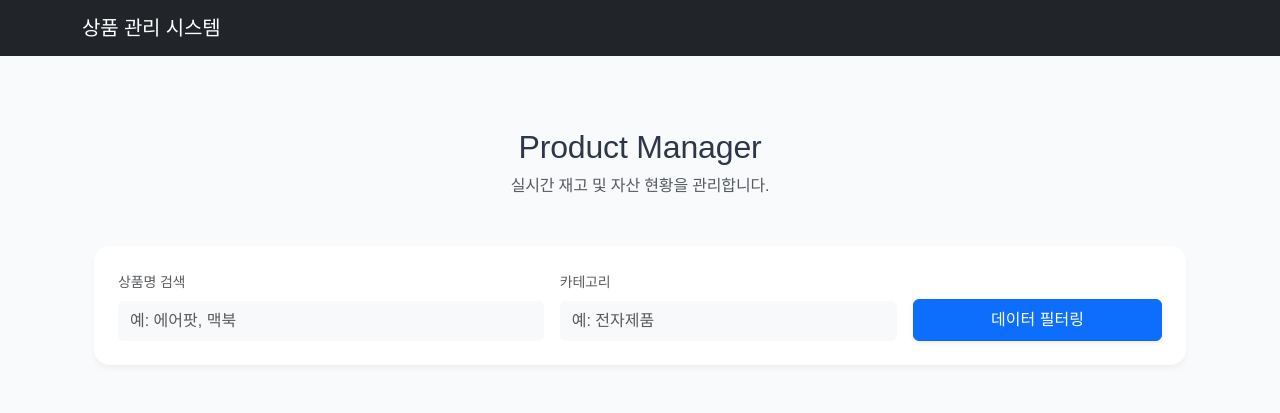
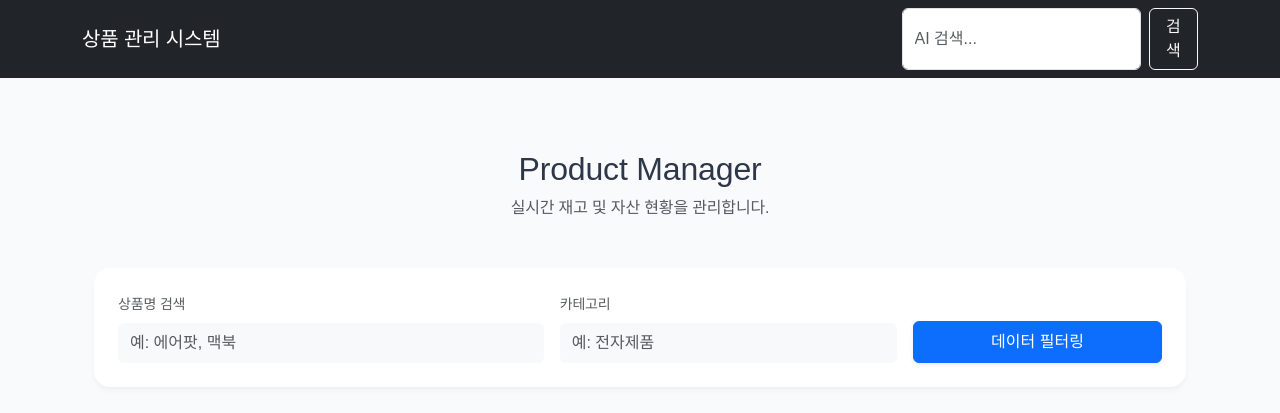
Before and after one commit to ParkSoyoung77/Docker_project, a FastAPI app: page /product in a window 1280 px wide. Shown: the top 413 px of the page. Run offline with FastAPI, Linux system fonts and the light colour scheme; data that the repository does not hold is empty; some web fonts are replaced.

Commit message:
product base.html #1

```diff
--- a/src/product-app/app/templates/base.html
+++ b/src/product-app/app/templates/base.html
@@ -8,8 +8,12 @@
 </head>
 <body>
     <nav class="navbar navbar-dark bg-dark mb-4">
-        <div class="container">
-            <a class="navbar-brand" href="/">상품 관리 시스템</a>
+        <div class="container d-flex align-items-center justify-content-between">
+            <a class="navbar-brand" href="/product">상품 관리 시스템</a>
+            <form class="d-flex" action="/product/search" method="get">
+                <input class="form-control me-2" type="search" name="q" placeholder="AI 검색..." required>
+                <button class="btn btn-outline-light" type="submit">검색</button>
+            </form>
         </div>
     </nav>
     <main class="container">
```
